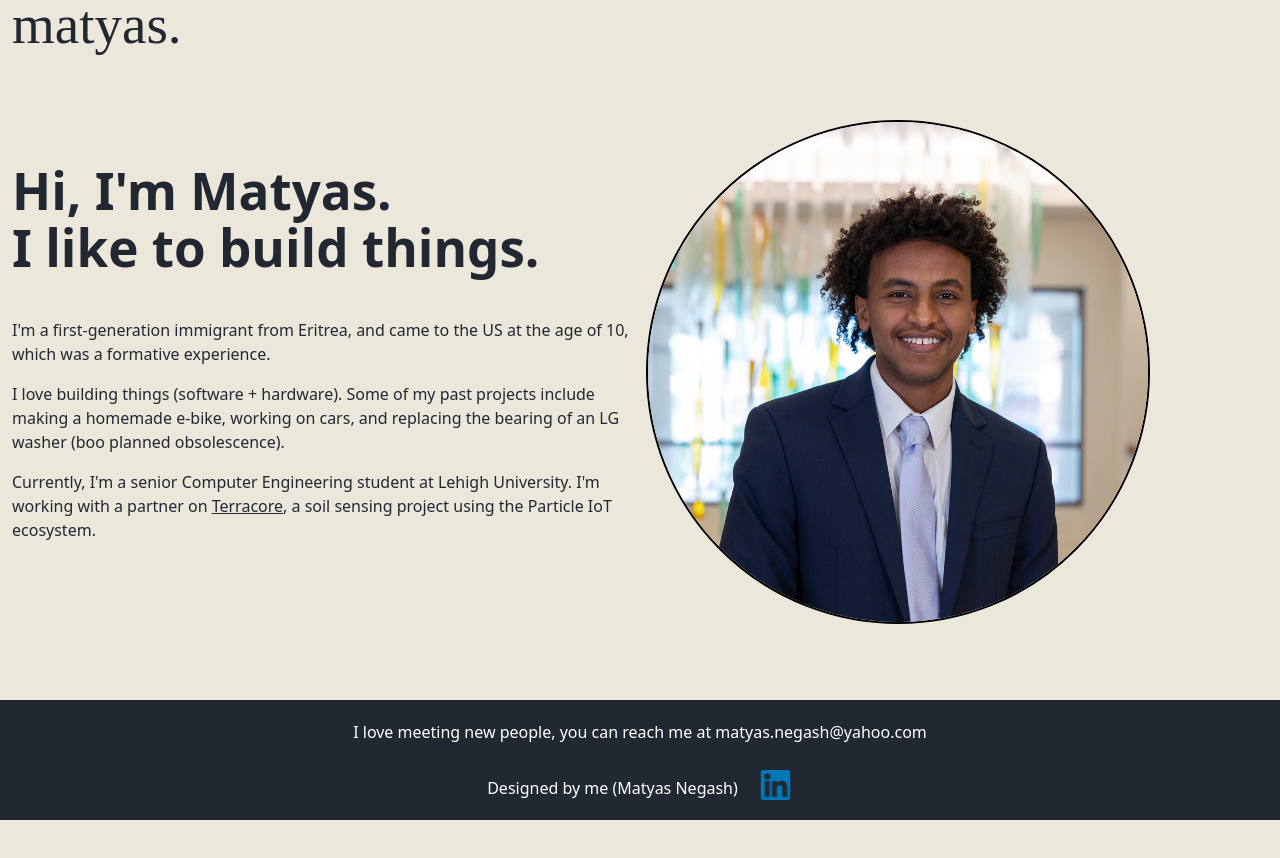
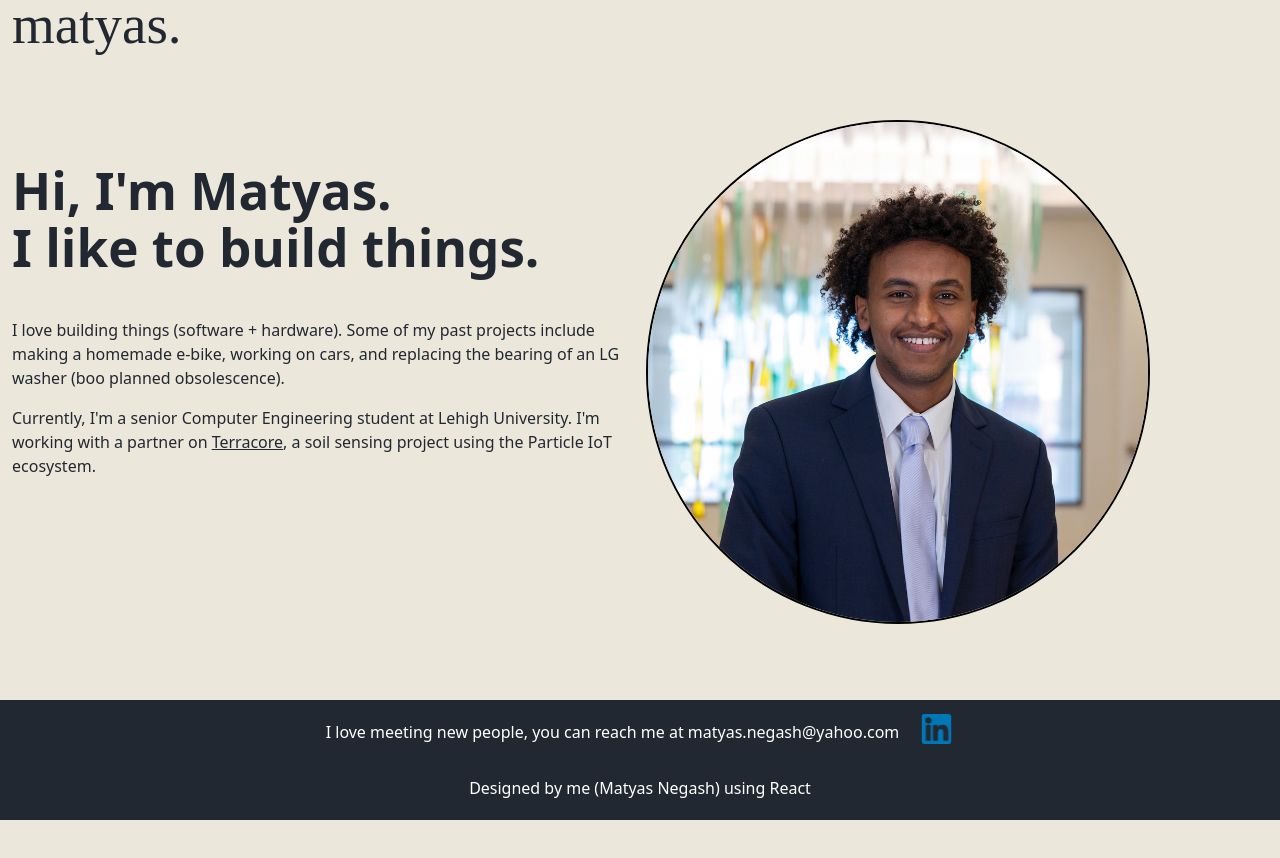
Before and after one commit to mnegash9/mnegash9.github.io, a React (Vite) app: page /about in a window 1280 px wide. Shown: the top 858 px of the page. Built offline with nearby package versions, Linux system fonts and the light colour scheme; a web font is replaced by a local one.

Commit message:
footer update and aboutpage

```diff
--- a/package.json
+++ b/package.json
@@ -6,6 +6,7 @@
   "homepage": "https://mnegash9.github.io",
   "scripts": {
     "dev": "vite",
+    "start": "BROWSER=polypane",
     "predeploy": "npm run build",
     "deploy": "gh-pages -d dist",
     "build": "vite build",
--- a/src/components/Footer.jsx
+++ b/src/components/Footer.jsx
@@ -3,11 +3,14 @@ import LinkedInButton from "./LinkedInButton";
 
 export default function Footer() {
     return (
-        <div className="footer" >
-            <p>I love meeting new people, you can reach me at <a className="email" href="mailto:matyas.negash@yahoo.com">matyas.negash@yahoo.com</a></p>
-            <div style={{ display: 'flex', justifyContent:'center', alignItems:'center'}}>
-                <p style={{marginRight:'20px'}}>Designed by me (Matyas Negash) </p>
+        <div className="footer"  >
+            <div style={{ display: 'flex', justifyContent: 'center', alignItems: 'center' }}>
+                <p style={{ marginRight: '20px' }}>I love meeting new people, you can reach me at <a className="email" href="mailto:matyas.negash@yahoo.com">matyas.negash@yahoo.com</a></p>
                 <LinkedInButton />
+            </div>
+            <div style={{ display: 'flex', justifyContent: 'center', alignItems: 'center' }}>
+                <p> Designed by me (Matyas Negash) using React </p>
+
             </div>
         </div>
     );
--- a/src/pages/About.jsx
+++ b/src/pages/About.jsx
@@ -16,16 +16,13 @@ export default function About() {
           </div>
         </header>
         <main>
-          <div className='about' style={{ display: "flex", marginTop: "120px", height:'auto', overflowY:'auto' }}>
+          <div className='about' style={{ display: "flex", marginTop: "120px", overflowY:'auto' }}>
             <div style={{ marginLeft: "12px", flex: 1 }}>
               <div className='about-description' style={{  }}>
                 <h1 className="title-font sm:text-4xl text-3xl mb-4 font-medium text-white">
                   Hi, I'm Matyas.
                   <br className="hidden lg:inline-block" />I like to build things.
                 </h1>
-                <p>
-                  I'm a first-generation immigrant from Eritrea, and came to the US at the age of 10, which was a formative experience.
-                </p>
                 <p className="">
                   I love building things (software + hardware). Some of my past projects include making a
                   homemade e-bike, working on cars, and replacing the bearing of an LG washer (boo planned obsolescence).
```
Also changed, not shown: src/pages/Contact.jsx (added, +10 -0 lines).
